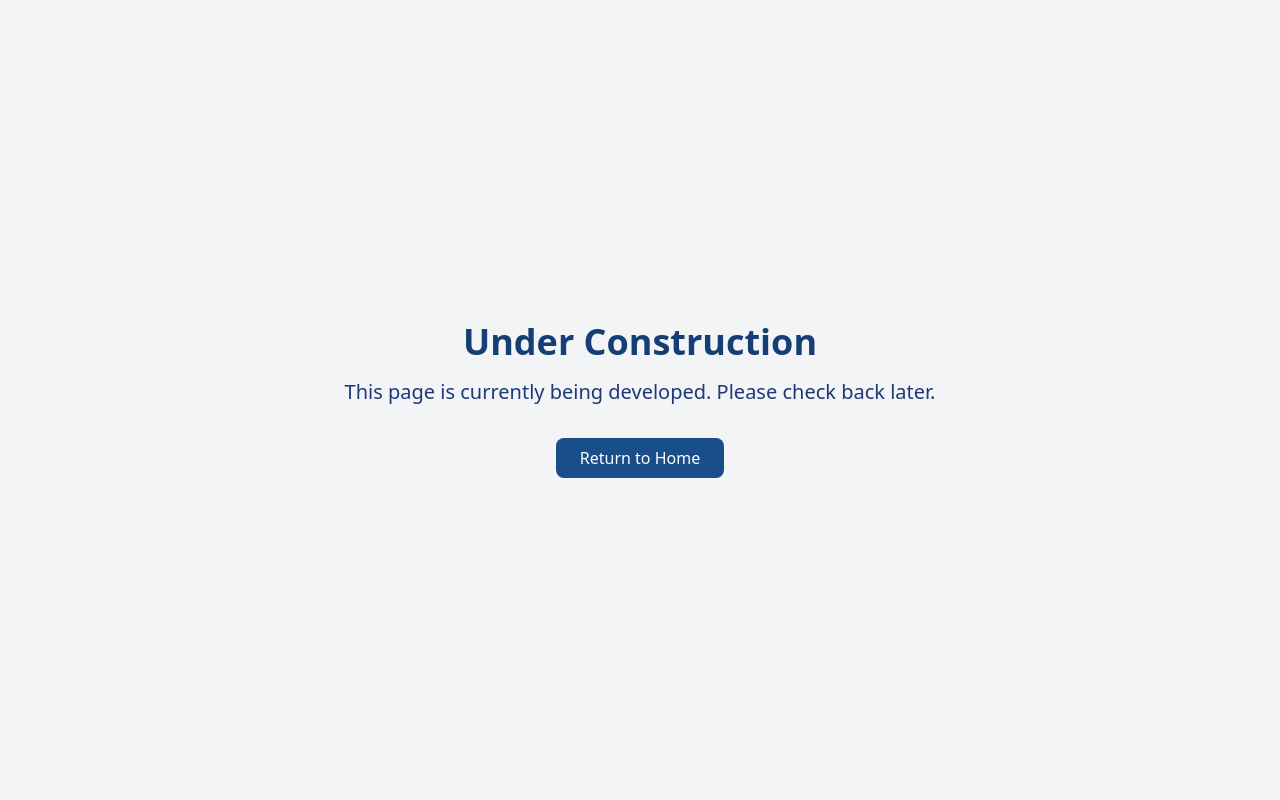
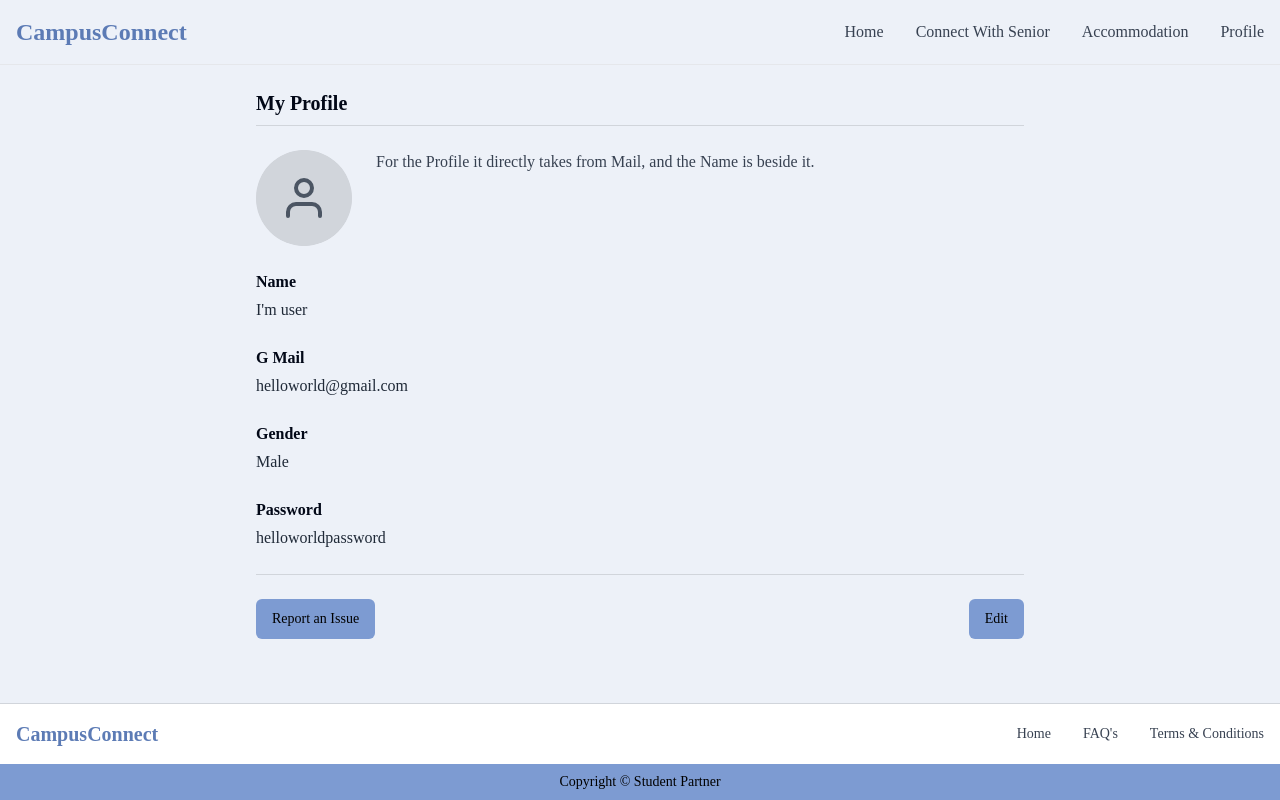
Before and after one commit to NeerajAnalytics/campus-connect-stdntpartner, a React (Vite) app: page /profile in a window 1280 px wide. Built offline with nearby package versions, Linux system fonts and the light colour scheme.

Commit message:
feat: Add junior profile page
Adds the junior profile page and links it to the profile buttons across the application.

```diff
--- a/src/App.tsx
+++ b/src/App.tsx
@@ -8,6 +8,7 @@ import JuniorLoginPage from "./pages/JuniorLoginPage";
 import JuniorSignupPage from "./pages/JuniorSignupPage";
 import JuniorHomePage from "./pages/JuniorHomePage";
 import ConnectWithSenior from "./pages/ConnectWithSenior";
+import JuniorProfilePage from "./pages/JuniorProfilePage";
 
 // This is a placeholder component for routes that are not yet implemented
 const UnderConstruction = () => (
@@ -38,11 +39,12 @@ function App() {
         <Route path="/junior-signup" element={<JuniorSignupPage />} />
         <Route path="/junior-home" element={<JuniorHomePage />} />
         <Route path="/connect-with-senior" element={<ConnectWithSenior />} />
+        <Route path="/junior-profile" element={<JuniorProfilePage />} />
         <Route path="/login" element={<UnderConstruction />} />
         <Route path="/register" element={<UnderConstruction />} />
         <Route path="/connect" element={<AuthPage />} />
         <Route path="/accommodation" element={<UnderConstruction />} />
-        <Route path="/profile" element={<UnderConstruction />} />
+        <Route path="/profile" element={<JuniorProfilePage />} /> {/* Adding additional route for /profile */}
         <Route path="/faq" element={<UnderConstruction />} />
         <Route path="/terms" element={<UnderConstruction />} />
         <Route
--- a/src/pages/ConnectWithSenior.tsx
+++ b/src/pages/ConnectWithSenior.tsx
@@ -1,4 +1,3 @@
-
 import React from "react";
 import { Link } from "react-router-dom";
 import { Input } from "../components/ui/input";
@@ -24,7 +23,7 @@ const ConnectWithSenior: React.FC = () => {
               <Link to="/accommodation" className="text-gray-700 hover:text-gray-900">
                 Accommodation
               </Link>
-              <Link to="/profile" className="text-gray-700 hover:text-gray-900">
+              <Link to="/junior-profile" className="text-gray-700 hover:text-gray-900">
                 Profile
               </Link>
             </div>
--- a/src/pages/JuniorHomePage.tsx
+++ b/src/pages/JuniorHomePage.tsx
@@ -1,4 +1,3 @@
-
 import React from "react";
 import { Link } from "react-router-dom";
 
@@ -14,7 +13,7 @@ const JuniorHomePage: React.FC = () => {
             </Link>
 
             <div className="flex items-center gap-8">
-              <Link to="/" className="text-gray-700 hover:text-gray-900">
+              <Link to="/junior-home" className="text-gray-700 hover:text-gray-900">
                 Home
               </Link>
               <Link to="/connect-with-senior" className="text-gray-700 hover:text-gray-900">
@@ -23,7 +22,7 @@ const JuniorHomePage: React.FC = () => {
               <Link to="/accommodation" className="text-gray-700 hover:text-gray-900">
                 Accommodation
               </Link>
-              <Link to="/profile" className="text-gray-700 hover:text-gray-900">
+              <Link to="/junior-profile" className="text-gray-700 hover:text-gray-900">
                 Profile
               </Link>
             </div>
@@ -148,7 +147,7 @@ const JuniorHomePage: React.FC = () => {
               CampusConnect
             </Link>
             <div className="flex items-center gap-8 text-sm">
-              <Link to="/" className="text-gray-700 hover:text-gray-900">
+              <Link to="/junior-home" className="text-gray-700 hover:text-gray-900">
                 Home
               </Link>
               <Link to="/faq" className="text-gray-700 hover:text-gray-900">
--- /dev/null
+++ b/src/pages/JuniorProfilePage.tsx
@@ -0,0 +1,131 @@
+
+import React from "react";
+import { Link } from "react-router-dom";
+import { Button } from "../components/ui/button";
+import { Avatar, AvatarFallback, AvatarImage } from "../components/ui/avatar";
+
+const JuniorProfilePage: React.FC = () => {
+  return (
+    <div className="min-h-screen flex flex-col bg-[#edf1f8] font-['Poppins']">
+      {/* Header/Navigation */}
+      <header className="bg-[#edf1f8] border-b border-gray-200">
+        <div className="max-w-7xl mx-auto px-4 py-4">
+          <div className="flex items-center justify-between">
+            <Link to="/" className="text-[#5c7bb5] text-2xl font-semibold">
+              CampusConnect
+            </Link>
+
+            <div className="flex items-center gap-8">
+              <Link to="/junior-home" className="text-gray-700 hover:text-gray-900">
+                Home
+              </Link>
+              <Link to="/connect-with-senior" className="text-gray-700 hover:text-gray-900">
+                Connect With Senior
+              </Link>
+              <Link to="/accommodation" className="text-gray-700 hover:text-gray-900">
+                Accommodation
+              </Link>
+              <Link to="/junior-profile" className="text-gray-700 hover:text-gray-900">
+                Profile
+              </Link>
+            </div>
+          </div>
+        </div>
+      </header>
+
+      {/* Main Content */}
+      <main className="flex-grow py-6 px-4">
+        <div className="max-w-3xl mx-auto">
+          <h2 className="text-xl font-semibold mb-2">My Profile</h2>
+          <hr className="border-gray-300 mb-6" />
+
+          <div className="flex flex-col md:flex-row gap-6 items-start mb-6">
+            <div className="w-24 h-24 bg-gray-300 rounded-full overflow-hidden flex-shrink-0">
+              <Avatar className="w-full h-full">
+                <AvatarImage src="" alt="Profile" />
+                <AvatarFallback className="bg-gray-300 text-gray-600 text-4xl">
+                  <svg xmlns="http://www.w3.org/2000/svg" className="h-12 w-12" viewBox="0 0 24 24" fill="none" stroke="currentColor" strokeWidth="2" strokeLinecap="round" strokeLinejoin="round">
+                    <path d="M20 21v-2a4 4 0 0 0-4-4H8a4 4 0 0 0-4 4v2"></path>
+                    <circle cx="12" cy="7" r="4"></circle>
+                  </svg>
+                </AvatarFallback>
+              </Avatar>
+            </div>
+            <div>
+              <p className="text-gray-700">
+                For the Profile it directly takes from Mail, and the Name is beside it.
+              </p>
+            </div>
+          </div>
+
+          <div className="space-y-6 mb-6">
+            <div>
+              <h3 className="font-semibold mb-1">Name</h3>
+              <p className="text-gray-800">I'm user</p>
+            </div>
+
+            <div>
+              <h3 className="font-semibold mb-1">G Mail</h3>
+              <p className="text-gray-800">helloworld@gmail.com</p>
+            </div>
+
+            <div>
+              <h3 className="font-semibold mb-1">Gender</h3>
+              <p className="text-gray-800">Male</p>
+            </div>
+
+            <div>
+              <h3 className="font-semibold mb-1">Password</h3>
+              <p className="text-gray-800">helloworldpassword</p>
+            </div>
+          </div>
+
+          <hr className="border-gray-300 mb-6" />
+
+          <div className="flex justify-between">
+            <Button
+              variant="secondary"
+              className="bg-[#7d9bd2] text-black hover:bg-[#6b89c0] rounded-md"
+            >
+              Report an Issue
+            </Button>
+
+            <Button
+              variant="secondary"
+              className="bg-[#7d9bd2] text-black hover:bg-[#6b89c0] rounded-md"
+            >
+              Edit
+            </Button>
+          </div>
+        </div>
+      </main>
+
+      {/* Footer */}
+      <footer className="border-t border-gray-300 mt-auto">
+        <div className="bg-white py-4">
+          <div className="max-w-7xl mx-auto px-4 flex flex-col md:flex-row justify-between items-center gap-4">
+            <Link to="/" className="text-[#5c7bb5] text-xl font-semibold">
+              CampusConnect
+            </Link>
+            <div className="flex items-center gap-8 text-sm">
+              <Link to="/junior-home" className="text-gray-700 hover:text-gray-900">
+                Home
+              </Link>
+              <Link to="/faq" className="text-gray-700 hover:text-gray-900">
+                FAQ's
+              </Link>
+              <Link to="/terms" className="text-gray-700 hover:text-gray-900">
+                Terms & Conditions
+              </Link>
+            </div>
+          </div>
+        </div>
+        <div className="bg-[#7d9bd2] py-2 text-center text-black text-sm">
+          <p>Copyright © Student Partner</p>
+        </div>
+      </footer>
+    </div>
+  );
+};
+
+export default JuniorProfilePage;
```
